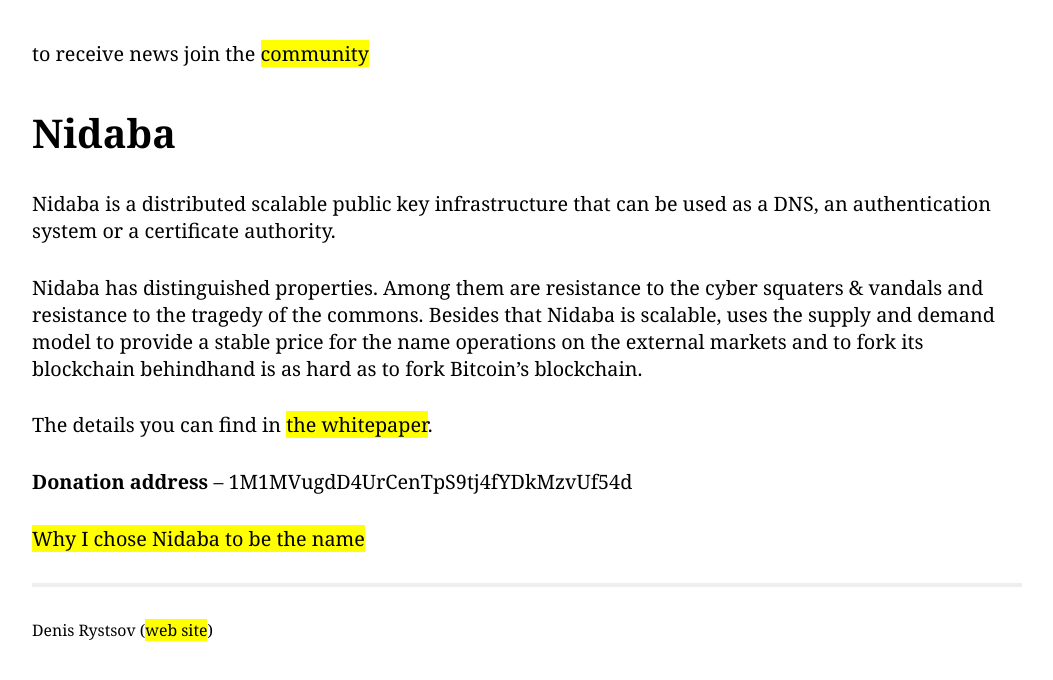
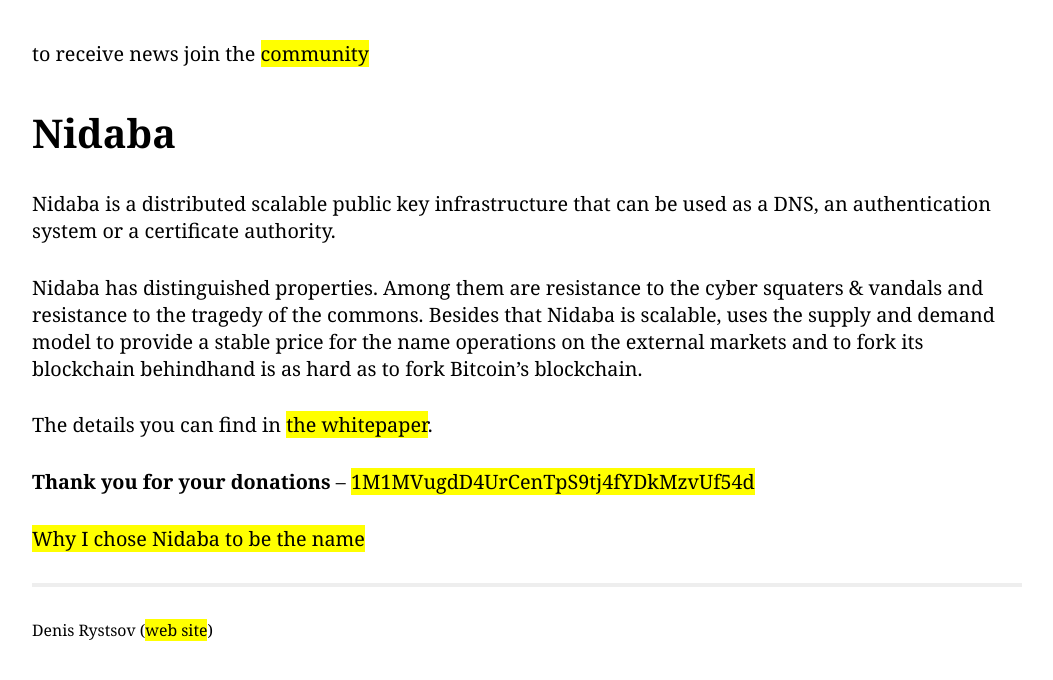
Before and after one commit to nidabapki/nidabapki.github.io, a Jekyll site: the page built from index.markdown, in a window 1280 px wide. Shown: the top 680 px of the page, without its empty margins (113-1166 px from the left). Built offline with Jekyll 4.4.1, drawn with Linux system fonts in a browser that asks for light colours.

Commit message:
makes bitcoin address to be the link

```diff
--- a/index.markdown
+++ b/index.markdown
@@ -13,6 +13,6 @@
 
 The details you can find in [the whitepaper]({{ site.url }}/files/nidaba.pdf).
 
-**Donation address** -- 1M1MVugdD4UrCenTpS9tj4fYDkMzvUf54d
+**Thank you for your donations** -- [1M1MVugdD4UrCenTpS9tj4fYDkMzvUf54d](bitcoin:1M1MVugdD4UrCenTpS9tj4fYDkMzvUf54d)
 
 [Why I chose Nidaba to be the name](http://rystsov.info/2014/04/24/nidaba.html)
```
